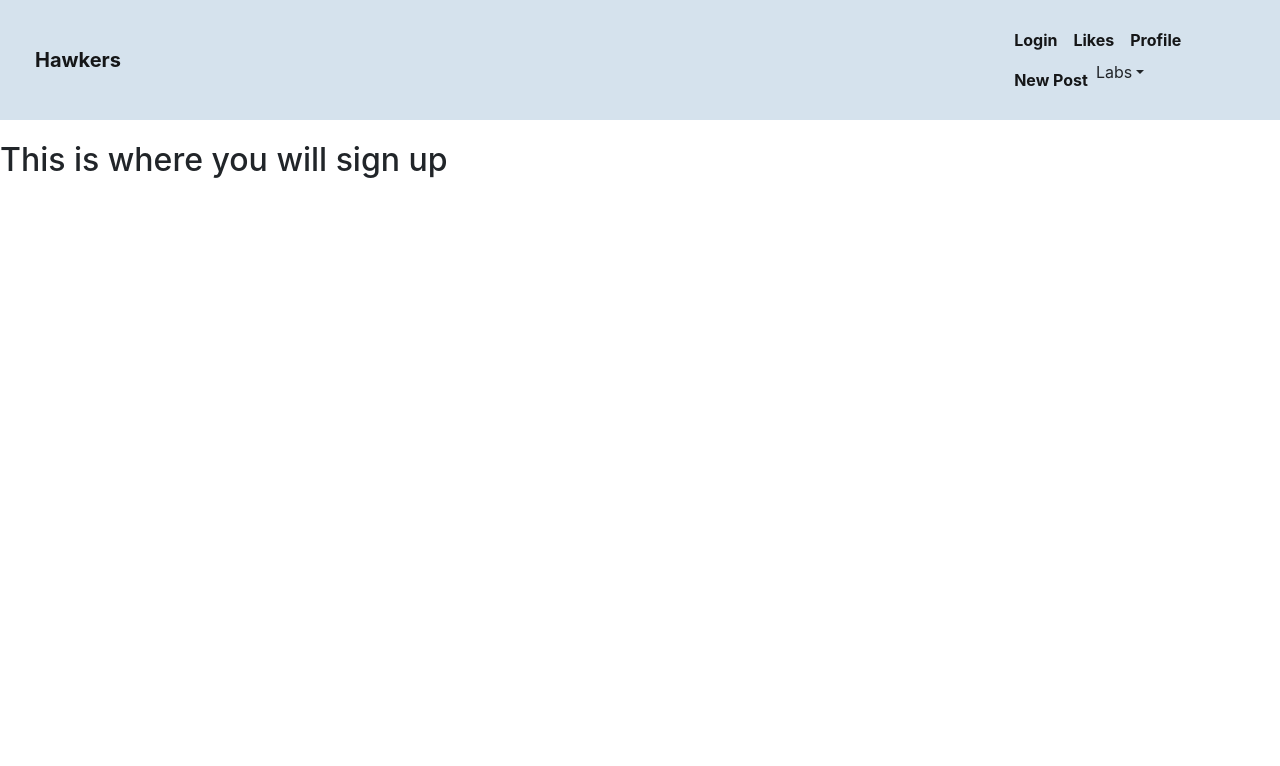
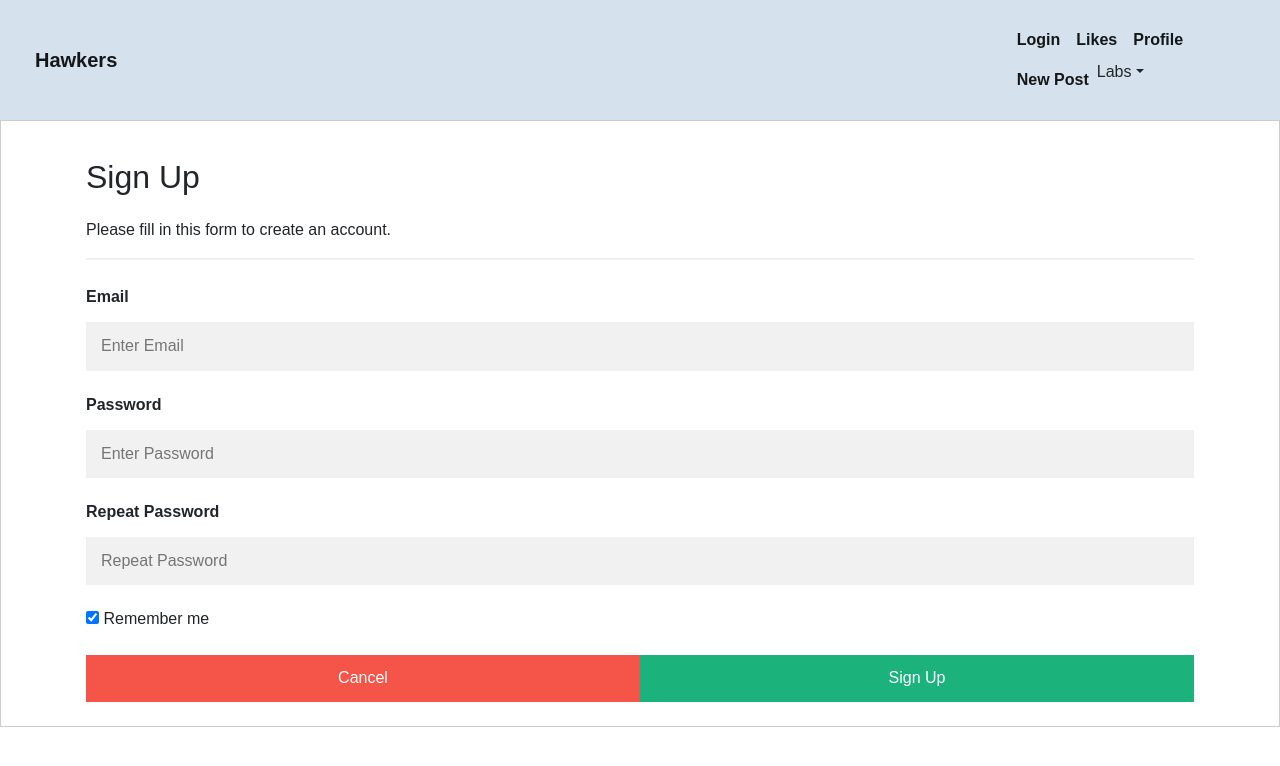
Before and after one commit to noyah81/p2ducks, a Flask app: page /signup in a window 1280 px wide. Shown: the top 766 px of the page. Run offline with Flask 2, Linux system fonts and the light colour scheme; parts of the project's set-up code (start-up, migrations or seed data) failed here and were passed over; some libraries are stand-ins or nearby versions.

Commit message:
added signup and edited login

```diff
--- a/templates/login.html
+++ b/templates/login.html
@@ -272,8 +272,7 @@
                     </div>
                 </div>
                 <ul class="page-links">
-                    <li><button class="btn-block" type="submit">Sign Up</button></li>
-                    <li><a href="#">Forgot Your Password?</a></li>
+                    <li><button class="btn-block" type="submit" href="/signup">Sign Up</button></li>
                 </ul>
             </form>
         </div>
--- a/templates/signup.html
+++ b/templates/signup.html
@@ -1,12 +1,107 @@
 {% extends 'base.html' %}
 {% block content %}
+
 <head>
     <title>Hawkers | Signup</title>
 </head>
+<style>
+body {font-family: Arial, Helvetica, sans-serif;}
+* {box-sizing: border-box}
+
+/* Full-width input fields */
+input[type=text], input[type=password] {
+  width: 100%;
+  padding: 15px;
+  margin: 5px 0 22px 0;
+  display: inline-block;
+  border: none;
+  background: #f1f1f1;
+}
+
+input[type=text]:focus, input[type=password]:focus {
+  background-color: #ddd;
+  outline: none;
+}
+
+hr {
+  border: 1px solid #f1f1f1;
+  margin-bottom: 25px;
+}
+
+/* Set a style for all buttons */
+button {
+  background-color: #04AA6D;
+  color: white;
+  padding: 14px 20px;
+  margin: 8px 0;
+  border: none;
+  cursor: pointer;
+  width: 100%;
+  opacity: 0.9;
+}
+
+button:hover {
+  opacity:1;
+}
+
+/* Extra styles for the cancel button */
+.cancelbtn {
+  padding: 14px 20px;
+  background-color: #f44336;
+}
+
+/* Float cancel and signup buttons and add an equal width */
+.cancelbtn, .signupbtn {
+  float: left;
+  width: 50%;
+}
+
+/* Add padding to container elements */
+.container {
+  padding: 16px;
+}
+
+/* Clear floats */
+.clearfix::after {
+  content: "";
+  clear: both;
+  display: table;
+}
+
+/* Change styles for cancel button and signup button on extra small screens */
+@media screen and (max-width: 300px) {
+  .cancelbtn, .signupbtn {
+     width: 100%;
+  }
+}
+</style>
 <body>
 
-<h1>This is where you will sign up </h1>
+<form action="/action_page.php" style="border:1px solid #ccc">
+    <div class="container">
+        <h1>Sign Up</h1>
+        <p>Please fill in this form to create an account.</p>
+        <hr>
 
+        <label for="email"><b>Email</b></label>
+        <input type="text" placeholder="Enter Email" name="email" required>
+
+        <label for="psw"><b>Password</b></label>
+        <input type="password" placeholder="Enter Password" name="psw" required>
+
+        <label for="psw-repeat"><b>Repeat Password</b></label>
+        <input type="password" placeholder="Repeat Password" name="psw-repeat" required>
+
+        <label>
+            <input type="checkbox" checked="checked" name="remember" style="margin-bottom:15px"> Remember me
+        </label>
+
+        <div class="clearfix">
+            <button type="button" class="cancelbtn">Cancel</button>
+            <button type="submit" class="signupbtn">Sign Up</button>
+        </div>
+    </div>
+</form>
 
 </body>
 {% endblock %}
```
